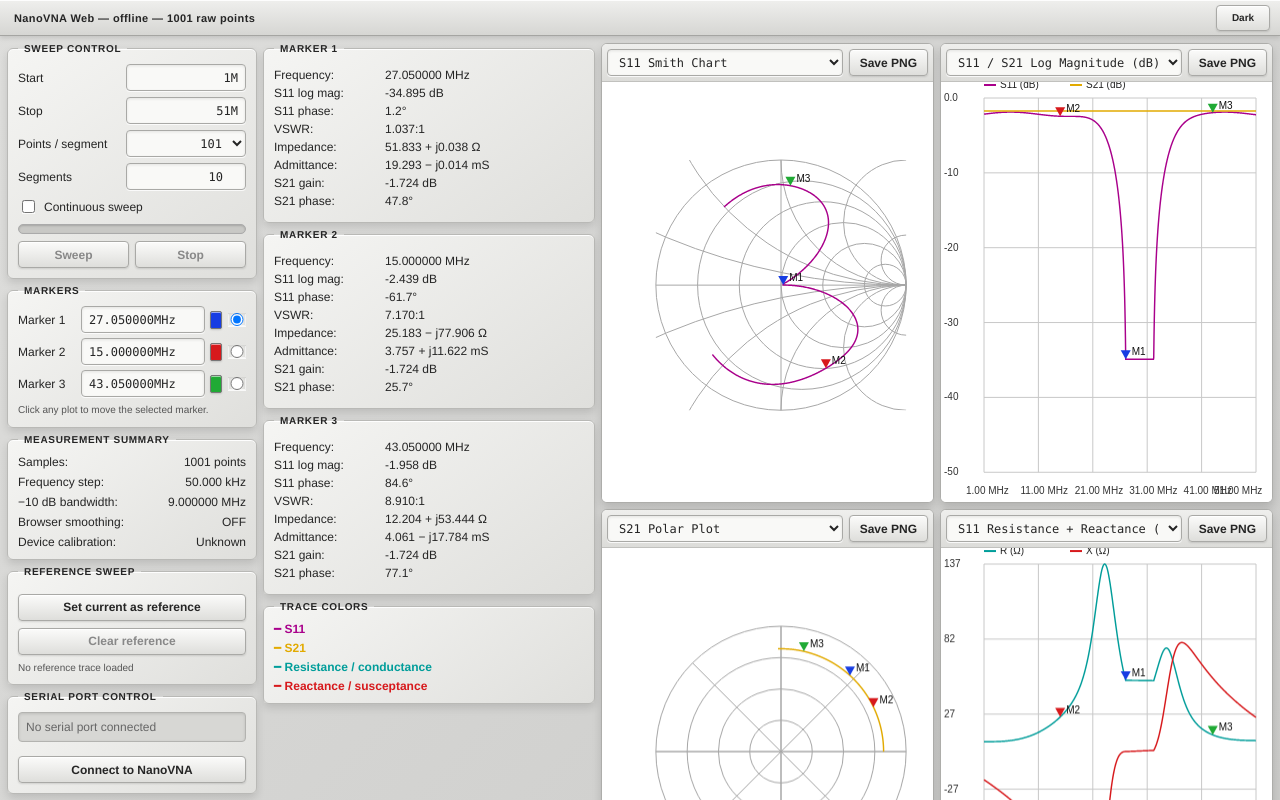
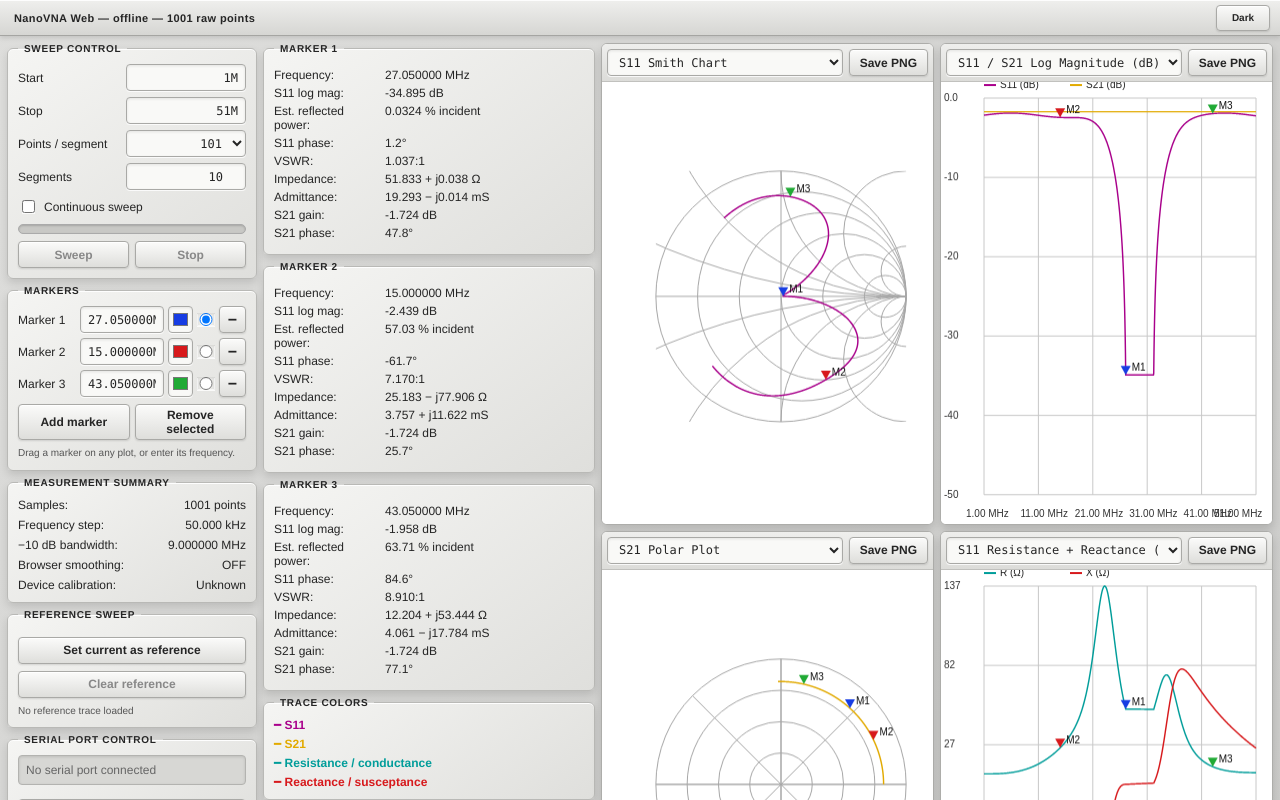
Before and after one commit to mattlmccoy/nanovna-web, a React (Vite) app: page / in a window 1280 px wide. Shown: the top 800 px of the page. Built offline with nearby package versions, Linux system fonts and the light colour scheme.

Commit message:
Add dynamic draggable markers and reflected power

```diff
--- a/src/App.tsx
+++ b/src/App.tsx
@@ -1,10 +1,10 @@
 import { useEffect, useMemo, useRef, useState } from 'react';
 import { NanoVNAConnection } from './lib/nanovna';
 import { parseMeasurementFile } from './lib/files';
-import { bandwidth, db, demoSweep, impedance, magnitude, markerIndex, phase, type Complex, type SweepPoint, vswr } from './lib/rf';
+import { bandwidth, db, demoSweep, impedance, magnitude, markerIndex, phase, reflectedPowerPercent, type Complex, type SweepPoint, vswr } from './lib/rf';
 
 type ViewMode = 'smith' | 'return-loss' | 's21-polar' | 'resistance-reactance' | 'admittance' | 'phase' | 'vswr' | 's21-gain' | 's11-magnitude' | 's11-z-magnitude' | 's11-components' | 's21-components' | 's11-group-delay' | 's21-group-delay' | 'q-factor' | 'capacitance' | 'inductance' | 's21-series-z' | 's21-shunt-z';
-type Marker = { index: number; color: string };
+type Marker = { id: number; index: number; color: string };
 
 const VIEW_LABELS: Record<ViewMode, string> = {
   smith: 'S11 Smith Chart',
@@ -29,6 +29,7 @@ const VIEW_LABELS: Record<ViewMode, string> = {
 };
 
 const TRACE = { magenta: '#a9008b', yellow: '#e2aa00', cyan: '#009d9a', red: '#d7191c', green: '#20aa35', blue: '#173de3' };
+const DEFAULT_MARKER_COLORS = [TRACE.blue, TRACE.red, TRACE.green, TRACE.magenta, TRACE.yellow, TRACE.cyan];
 
 function parseFrequency(value: string): number {
   const match = value.trim().match(/^([0-9]*\.?[0-9]+)\s*([kKmMgG]?)\s*(?:[hH][zZ])?$/);
@@ -116,7 +117,7 @@ function downloadBlob(blob: Blob, filename: string) {
   URL.revokeObjectURL(url);
 }
 
-function Chart({ mode, points, reference, markers, activeMarker, theme, onMarkerChange, onModeChange }: {
+function Chart({ mode, points, reference, markers, activeMarker, theme, onMarkerChange, onActiveMarkerChange, onModeChange }: {
   mode: ViewMode;
   points: SweepPoint[];
   reference: SweepPoint[] | null;
@@ -124,10 +125,22 @@ function Chart({ mode, points, reference, markers, activeMarker, theme, onMarker
   activeMarker: number;
   theme: 'light' | 'dark';
   onMarkerChange: (marker: number, index: number) => void;
+  onActiveMarkerChange: (marker: number) => void;
   onModeChange: (mode: ViewMode) => void;
 }) {
   const canvasRef = useRef<HTMLCanvasElement>(null);
   const geometryRef = useRef<{ x: number; y: number; w: number; h: number; smith: boolean }>({ x: 0, y: 0, w: 0, h: 0, smith: false });
+  const markerPositionsRef = useRef<Array<{ x: number; y: number } | undefined>>([]);
+  const draggingMarkerRef = useRef<number | null>(null);
+  const [resizeVersion, setResizeVersion] = useState(0);
+
+  useEffect(() => {
+    const canvas = canvasRef.current;
+    if (!canvas) return;
+    const observer = new ResizeObserver(() => setResizeVersion((version) => version + 1));
+    observer.observe(canvas);
+    return () => observer.disconnect();
+  }, []);
 
   useEffect(() => {
     const canvas = canvasRef.current;
@@ -209,6 +222,7 @@ function Chart({ mode, points, reference, markers, activeMarker, theme, onMarker
         ctx.setLineDash([4, 3]); line(referencePositions, dark ? '#b0b0aa' : '#777777'); ctx.setLineDash([]);
       }
       line(positions, mode === 'smith' ? TRACE.magenta : TRACE.yellow);
+      markerPositionsRef.current = markers.map((marker) => positions[marker.index]);
       markers.forEach((marker, index) => drawMarker(marker.index, marker.color, positions[marker.index], index));
       return;
     }
@@ -282,25 +296,26 @@ function Chart({ mode, points, reference, markers, activeMarker, theme, onMarker
       const position = positionsBySeries[0][marker.index];
       if (position && Number.isFinite(position.x) && Number.isFinite(position.y)) drawMarker(marker.index, marker.color, position, index);
     });
+    markerPositionsRef.current = markers.map((marker) => positionsBySeries[0]?.[marker.index]);
     series.forEach((item, index) => {
       ctx.fillStyle = item.color;
       ctx.fillRect(area.x + index * 86, 2, 12, 2);
       ctx.fillStyle = dark ? '#deded9' : '#222';
       ctx.fillText(`${item.label} (${item.unit})`, area.x + 16 + index * 86, 6);
     });
-  }, [activeMarker, markers, mode, points, reference, theme]);
+  }, [activeMarker, markers, mode, points, reference, resizeVersion, theme]);
 
-  function selectNearest(event: React.MouseEvent<HTMLCanvasElement>) {
+  function moveMarkerToPointer(marker: number, clientX: number, clientY: number) {
     const canvas = canvasRef.current;
     if (!canvas || !points.length) return;
     const rect = canvas.getBoundingClientRect();
-    const x = event.clientX - rect.left;
-    const y = event.clientY - rect.top;
+    const x = clientX - rect.left;
+    const y = clientY - rect.top;
     const area = geometryRef.current;
     if (!area.smith) {
       const frequency = points[0].frequency + (x - area.x) / area.w * (points.at(-1)!.frequency - points[0].frequency);
       const index = points.reduce((best, point, candidate) => Math.abs(point.frequency - frequency) < Math.abs(points[best].frequency - frequency) ? candidate : best, 0);
-      onMarkerChange(activeMarker, index);
+      onMarkerChange(marker, index);
       return;
     }
     const radius = Math.min(area.w, area.h) * 0.46;
@@ -316,7 +331,33 @@ function Chart({ mode, points, reference, markers, activeMarker, theme, onMarker
       const by = cy - current.im * radius;
       return distance < (bx - x) ** 2 + (by - y) ** 2 ? candidate : best;
     }, 0);
-    onMarkerChange(activeMarker, index);
+    onMarkerChange(marker, index);
+  }
+
+  function handlePointerDown(event: React.PointerEvent<HTMLCanvasElement>) {
+    const rect = event.currentTarget.getBoundingClientRect();
+    const x = event.clientX - rect.left;
+    const y = event.clientY - rect.top;
+    const closest = markerPositionsRef.current.reduce((best, position, index) => {
+      if (!position) return best;
+      const distance = Math.hypot(position.x - x, position.y - y);
+      return distance < best.distance ? { index, distance } : best;
+    }, { index: activeMarker, distance: Number.POSITIVE_INFINITY });
+    const marker = closest.distance <= 20 ? closest.index : activeMarker;
+    draggingMarkerRef.current = marker;
+    onActiveMarkerChange(marker);
+    event.currentTarget.setPointerCapture(event.pointerId);
+    moveMarkerToPointer(marker, event.clientX, event.clientY);
+  }
+
+  function handlePointerMove(event: React.PointerEvent<HTMLCanvasElement>) {
+    if (draggingMarkerRef.current === null) return;
+    moveMarkerToPointer(draggingMarkerRef.current, event.clientX, event.clientY);
+  }
+
+  function handlePointerEnd(event: React.PointerEvent<HTMLCanvasElement>) {
+    if (event.currentTarget.hasPointerCapture(event.pointerId)) event.currentTarget.releasePointerCapture(event.pointerId);
+    draggingMarkerRef.current = null;
   }
 
   function savePng() {
@@ -331,7 +372,7 @@ function Chart({ mode, points, reference, markers, activeMarker, theme, onMarker
         </select>
         <button onClick={savePng}>Save PNG</button>
       </div>
-      <canvas ref={canvasRef} onClick={selectNearest} aria-label={VIEW_LABELS[mode]} />
+      <canvas ref={canvasRef} onPointerDown={handlePointerDown} onPointerMove={handlePointerMove} onPointerUp={handlePointerEnd} onPointerCancel={handlePointerEnd} aria-label={VIEW_LABELS[mode]} />
     </section>
   );
 }
@@ -344,6 +385,7 @@ function MarkerReadout({ point, number }: { point: SweepPoint; number: number })
       <legend>Marker {number}</legend>
       <div><span>Frequency:</span><b>{formatFrequency(point.frequency)}</b></div>
       <div><span>S11 log mag:</span><b>{formatNumber(db(point.s11))} dB</b></div>
+      <div><span>Est. reflected power:</span><b>{formatNumber(reflectedPowerPercent(point.s11), reflectedPowerPercent(point.s11) < 0.1 ? 4 : 2)} % incident</b></div>
       <div><span>S11 phase:</span><b>{formatNumber(phase(point.s11), 1)}°</b></div>
       <div><span>VSWR:</span><b>{Number.isFinite(vswr(point.s11)) ? `${formatNumber(vswr(point.s11))}:1` : '∞:1'}</b></div>
       <div><span>Impedance:</span><b>{formatNumber(z.re)} {z.im < 0 ? '−' : '+'} j{formatNumber(Math.abs(z.im))} Ω</b></div>
@@ -357,6 +399,7 @@ function MarkerReadout({ point, number }: { point: SweepPoint; number: number })
 export default function App() {
   const connectionRef = useRef<NanoVNAConnection | null>(null);
   const stopRequestedRef = useRef(false);
+  const markerIdRef = useRef(4);
   const [points, setPoints] = useState(() => demoSweep(1e6, 51e6, 1001));
   const [reference, setReference] = useState<SweepPoint[] | null>(null);
   const [start, setStart] = useState('1M');
@@ -372,11 +415,12 @@ export default function App() {
   const [message, setMessage] = useState('Demo data shown. Browser smoothing OFF. Device calibration state unknown.');
   const initial = markerIndex(points);
   const [markers, setMarkers] = useState<Marker[]>([
-    { index: initial, color: TRACE.blue },
-    { index: Math.round(points.length * 0.28), color: TRACE.red },
-    { index: Math.round(points.length * 0.84), color: TRACE.green },
+    { id: 1, index: initial, color: TRACE.blue },
+    { id: 2, index: Math.round(points.length * 0.28), color: TRACE.red },
+    { id: 3, index: Math.round(points.length * 0.84), color: TRACE.green },
   ]);
   const [activeMarker, setActiveMarker] = useState(0);
+  const [aboutOpen, setAboutOpen] = useState(false);
   const [views, setViews] = useState<ViewMode[]>(['smith', 'return-loss', 's21-polar', 'resistance-reactance']);
   const [theme, setTheme] = useState<'light' | 'dark'>(() => document.documentElement.dataset.theme === 'dark' ? 'dark' : 'light');
   const bw = useMemo(() => bandwidth(points), [points]);
@@ -386,6 +430,13 @@ export default function App() {
     localStorage.setItem('nanovna-theme', theme);
     document.querySelector('meta[name="theme-color"]')?.setAttribute('content', theme === 'dark' ? '#1d1e20' : '#cfcfcd');
   }, [theme]);
+
+  useEffect(() => {
+    if (!aboutOpen) return;
+    const closeOnEscape = (event: KeyboardEvent) => { if (event.key === 'Escape') setAboutOpen(false); };
+    window.addEventListener('keydown', closeOnEscape);
+    return () => window.removeEventListener('keydown', closeOnEscape);
+  }, [aboutOpen]);
 
   function updateMarker(marker: number, index: number) {
     setMarkers((current) => current.map((item, candidate) => candidate === marker ? { ...item, index } : item));
@@ -397,6 +448,31 @@ export default function App() {
       const index = points.reduce((best, point, candidate) => Math.abs(point.frequency - frequency) < Math.abs(points[best].frequency - frequency) ? candidate : best, 0);
       updateMarker(marker, index);
     } catch (error) { setMessage((error as Error).message); }
+  }
+
+  function addMarker() {
+    const id = markerIdRef.current++;
+    const index = markers[activeMarker]?.index ?? markerIndex(points);
+    setMarkers((current) => [...current, { id, index, color: DEFAULT_MARKER_COLORS[current.length % DEFAULT_MARKER_COLORS.length] }]);
+    setActiveMarker(markers.length);
+  }
+
+  function removeMarker(marker: number) {
+    if (markers.length <= 1) return;
+    setMarkers((current) => current.filter((_, index) => index !== marker));
+    setActiveMarker((current) => Math.max(0, Math.min(current > marker ? current - 1 : current, markers.length - 2)));
+  }
+
+  function setMarkerColor(marker: number, color: string) {
+    setMarkers((current) => current.map((item, index) => index === marker ? { ...item, color } : item));
+  }
+
+  function remapMarkersToFrequencies(data: SweepPoint[]) {
+    setMarkers((current) => current.map((marker) => {
+      const frequency = points[Math.min(marker.index, points.length - 1)].frequency;
+      const index = data.reduce((best, point, candidate) => Math.abs(point.frequency - frequency) < Math.abs(data[best].frequency - frequency) ? candidate : best, 0);
+      return { ...marker, index };
+    }));
   }
 
   async function toggleConnection() {
@@ -436,8 +512,7 @@ export default function App() {
         const data = await connectionRef.current.sweep(parseFrequency(start), parseFrequency(stop), pointCount, segments, setProgress, () => stopRequestedRef.current);
         if (data.length) {
           setPoints(data);
-          const minimum = markerIndex(data);
-          setMarkers((current) => current.map((marker, index) => ({ ...marker, index: index === 0 ? minimum : Math.min(marker.index, data.length - 1) })));
+          remapMarkersToFrequencies(data);
           setMessage(`Sweep complete · ${data.length} samples · browser smoothing OFF · device calibration: ${calibrationState}.`);
         }
       } while (continuous && !stopRequestedRef.current);
@@ -472,8 +547,7 @@ export default function App() {
     try {
       const data = parseMeasurementFile(await file.text(), file.name);
       setPoints(data);
-      const minimum = markerIndex(data);
-      setMarkers((current) => current.map((marker, index) => ({ ...marker, index: index === 0 ? minimum : Math.min(marker.index, data.length - 1) })));
+      remapMarkersToFrequencies(data);
       setMessage(`Loaded ${file.name} · ${data.length} samples.`);
     } catch (error) { setMessage(`File load failed: ${(error as Error).message}`); }
   }
@@ -490,8 +564,15 @@ export default function App() {
             <div className="sweep-buttons"><button onClick={runSweep} disabled={busy || !connected}>Sweep</button><button onClick={stopSweep} disabled={!busy}>Stop</button></div>
           </fieldset>
           <fieldset><legend>Markers</legend>
-            {markers.map((marker, index) => <div className="marker-control" key={marker.color}><label>Marker {index + 1}</label><input defaultValue={formatFrequency(points[marker.index].frequency).replace(' ', '')} key={`${index}-${marker.index}`} onBlur={(e) => setMarkerFrequency(index, e.target.value)} /><span style={{ background: marker.color }} /><input type="radio" name="marker" checked={activeMarker === index} onChange={() => setActiveMarker(index)} /></div>)}
-            <small>Click any plot to move the selected marker.</small>
+            {markers.map((marker, index) => <div className="marker-control" key={marker.id}>
+              <label>Marker {index + 1}</label>
+              <input defaultValue={formatFrequency(points[marker.index].frequency).replace(' ', '')} key={`${marker.id}-${marker.index}`} onBlur={(event) => setMarkerFrequency(index, event.target.value)} />
+              <input className="marker-color" type="color" value={marker.color} onChange={(event) => setMarkerColor(index, event.target.value)} aria-label={`Marker ${index + 1} color`} />
+              <input type="radio" name="marker" checked={activeMarker === index} onChange={() => setActiveMarker(index)} aria-label={`Select marker ${index + 1}`} />
+              <button className="marker-remove" onClick={() => removeMarker(index)} disabled={markers.length <= 1} aria-label={`Remove marker ${index + 1}`}>−</button>
+            </div>)}
+            <div className="marker-actions"><button onClick={addMarker}>Add marker</button><button onClick={() => removeMarker(activeMarker)} disabled={markers.length <= 1}>Remove selected</button></div>
+            <small>Drag a marker on any plot, or enter its frequency.</small>
           </fieldset>
           <fieldset><legend>Measurement summary</legend>
             <div className="summary"><span>Samples:</span><b>{points.length} points</b><span>Frequency step:</span><b>{formatFrequency((points.at(-1)!.frequency - points[0].frequency) / Math.max(1, points.length - 1))}</b><span>−10 dB bandwidth:</span><b>{bw === null ? 'Not found' : formatFrequency(bw)}</b><span>Browser smoothing:</span><b>OFF</b><span>Device calibration:</span><b title={calibrationState}>{calibrationState}</b></div>
@@ -505,15 +586,29 @@ export default function App() {
         </aside>
 
         <section className="readouts-column">
-          {markers.map((marker, index) => <MarkerReadout key={index} point={points[marker.index]} number={index + 1} />)}
+          {markers.map((marker, index) => <MarkerReadout key={marker.id} point={points[marker.index]} number={index + 1} />)}
           <fieldset><legend>Trace colors</legend><div className="trace-key"><span style={{ color: TRACE.magenta }}>━ S11</span><span style={{ color: TRACE.yellow }}>━ S21</span><span style={{ color: TRACE.cyan }}>━ Resistance / conductance</span><span style={{ color: TRACE.red }}>━ Reactance / susceptance</span></div></fieldset>
         </section>
 
         <section className="charts-grid">
-          {views.map((view, index) => <Chart key={index} mode={view} points={points} reference={reference} markers={markers} activeMarker={activeMarker} theme={theme} onMarkerChange={updateMarker} onModeChange={(mode) => setViews((current) => current.map((item, candidate) => candidate === index ? mode : item))} />)}
+          {views.map((view, index) => <Chart key={index} mode={view} points={points} reference={reference} markers={markers} activeMarker={activeMarker} theme={theme} onMarkerChange={updateMarker} onActiveMarkerChange={setActiveMarker} onModeChange={(mode) => setViews((current) => current.map((item, candidate) => candidate === index ? mode : item))} />)}
         </section>
       </div>
-      <div className="statusbar"><span>{message}</span><span>Units shown on every readout · device data remains local · Protocol reference: <a href="https://github.com/NanoVNA-Saver/nanovna-saver" target="_blank" rel="noreferrer">NanoVNA Saver</a></span></div>
+      <div className="statusbar"><span>{message}</span><span className="status-actions"><a href="https://github.com/NanoVNA-Saver/nanovna-saver" target="_blank" rel="noreferrer">NanoVNA Saver</a><button onClick={() => setAboutOpen(true)}>About</button></span></div>
+      {aboutOpen && <div className="modal-backdrop" onMouseDown={() => setAboutOpen(false)}>
+        <section className="about-dialog" role="dialog" aria-modal="true" aria-labelledby="about-title" onMouseDown={(event) => event.stopPropagation()}>
+          <div className="about-titlebar"><h2 id="about-title">NanoVNA Web</h2><button onClick={() => setAboutOpen(false)}>Close</button></div>
+          <div className="about-content">
+            <h3>Connection and data</h3>
+            <p>Device communication uses Web Serial in this browser. Measurement data remains on this computer unless it is exported.</p>
+            <h3>Measurement scope</h3>
+            <p>Browser smoothing is off. Derived views are calculated from the complex S11 and S21 samples. Measurement accuracy depends on the NanoVNA calibration state and firmware.</p>
+            <h3>Credits</h3>
+            <p>This is a separate browser implementation. Its protocol behavior and feature design were informed by <a href="https://github.com/NanoVNA-Saver/nanovna-saver" target="_blank" rel="noreferrer">NanoVNA Saver</a>, created by Rune B. Broberg and maintained by its contributors.</p>
+            <p><a href="https://github.com/mattlmccoy/nanovna-web" target="_blank" rel="noreferrer">Source and notices</a></p>
+          </div>
+        </section>
+      </div>}
     </main>
   );
 }
--- a/src/lib/rf.ts
+++ b/src/lib/rf.ts
@@ -15,6 +15,10 @@ export function magnitude(value: Complex): number {
 
 export function db(value: Complex): number {
   return 20 * Math.log10(Math.max(magnitude(value), 1e-12));
+}
+
+export function reflectedPowerPercent(value: Complex): number {
+  return magnitude(value) ** 2 * 100;
 }
 
 export function phase(value: Complex): number {
--- a/src/styles.css
+++ b/src/styles.css
@@ -23,9 +23,11 @@ legend { padding: 0 6px; font-size: 10px; font-weight: 800; letter-spacing: .07e
 .check-row { display: flex; align-items: center; gap: 6px; margin-top: 7px; }
 .check-row input { min-height: 0; }
 .sweep-buttons { display: grid; grid-template-columns: 1fr 1fr; gap: 6px; margin-top: 7px; }
-.marker-control { display: grid; grid-template-columns: 58px minmax(0, 1fr) 13px 18px; align-items: center; gap: 5px; margin-bottom: 5px; }
+.marker-control { display: grid; grid-template-columns: 58px minmax(0, 1fr) 25px 18px 27px; align-items: center; gap: 4px; margin-bottom: 5px; }
 .marker-control input[type='radio'] { min-height: 0; margin: 0; }
-.marker-control span { width: 12px; height: 18px; border: 1px solid #777; border-radius: 2px; box-shadow: inset 0 1px rgba(255,255,255,.55), 0 1px 2px rgba(0,0,0,.15); }
+.marker-color { width: 25px; min-height: 25px; padding: 2px; cursor: pointer; }
+.marker-remove { min-width: 27px; padding: 2px; font-size: 16px; line-height: 1; }
+.marker-actions { display: grid; grid-template-columns: 1fr 1fr; gap: 5px; margin-top: 7px; }
 small { display: block; margin-top: 6px; color: #555; line-height: 1.35; }
 .summary { display: grid; grid-template-columns: 1fr auto; gap: 6px 8px; }
 .summary b { font-weight: 400; text-align: right; }
@@ -43,10 +45,22 @@ small { display: block; margin-top: 6px; color: #555; line-height: 1.35; }
 .chart-titlebar { display: flex; flex: 0 0 auto; align-items: center; gap: 6px; padding: 5px; border-bottom: 1px solid #c1c1be; background: linear-gradient(#efefed, #dcdcd9); }
 .chart-titlebar select { min-width: 0; flex: 1; }
 .chart-titlebar button { white-space: nowrap; }
-.chart-panel canvas { width: 100%; height: 100%; min-height: 240px; cursor: crosshair; }
+.chart-panel canvas { width: 100%; height: 100%; min-height: 240px; cursor: crosshair; touch-action: none; user-select: none; }
 .statusbar { min-height: 29px; display: flex; justify-content: space-between; gap: 20px; padding: 7px 11px; border-top: 1px solid #9e9e9b; background: linear-gradient(#e7e7e4, #cececb); box-shadow: inset 0 1px rgba(255,255,255,.8); color: #333; font-family: 'SFMono-Regular', Consolas, monospace; font-size: 10px; }
 .statusbar a { color: inherit; font-weight: 700; text-underline-offset: 2px; }
 .statusbar span:first-child::before { content: ''; display: inline-block; width: 7px; height: 7px; margin-right: 7px; border-radius: 50%; background: var(--yellow); border: 1px solid #aa9710; box-shadow: 0 0 4px rgba(241,213,28,.7); }
+.status-actions { display: flex; align-items: center; gap: 10px; white-space: nowrap; }
+.status-actions button { min-height: 19px; padding: 1px 7px; font-family: inherit; font-size: 10px; }
+.modal-backdrop { position: fixed; z-index: 10; inset: 0; display: grid; place-items: center; padding: 18px; background: rgba(25,25,25,.42); }
+.about-dialog { width: min(470px, 100%); overflow: hidden; border: 1px solid #9d9d99; border-radius: 7px; background: var(--surface); box-shadow: 0 18px 50px rgba(0,0,0,.34), inset 0 1px rgba(255,255,255,.8); }
+.about-titlebar { display: flex; align-items: center; justify-content: space-between; padding: 7px 9px 7px 13px; border-bottom: 1px solid #b8b8b4; background: linear-gradient(#f0f0ee, #d8d8d5); }
+.about-titlebar h2 { margin: 0; font-size: 13px; letter-spacing: .03em; }
+.about-titlebar button { min-height: 24px; }
+.about-content { padding: 13px 15px 15px; line-height: 1.45; }
+.about-content h3 { margin: 12px 0 3px; font-size: 10px; letter-spacing: .07em; text-transform: uppercase; }
+.about-content h3:first-child { margin-top: 0; }
+.about-content p { margin: 0 0 7px; }
+.about-content a { color: inherit; font-weight: 700; text-underline-offset: 2px; }
 
 html[data-theme='dark'] { color-scheme: dark; }
 html[data-theme='dark'] body { color: #deded9; background: #1d1e20; }
@@ -67,6 +81,8 @@ html[data-theme='dark'] .serial-status.online { color: #74d88c; background: #172
 html[data-theme='dark'] .chart-panel { border-color: #0f1012; background: #17181a; box-shadow: inset 0 1px rgba(255,255,255,.05), 0 5px 11px rgba(0,0,0,.5); }
 html[data-theme='dark'] .chart-titlebar { border-color: #121315; background: linear-gradient(#3a3b3e, #292a2d); }
 html[data-theme='dark'] .statusbar { color: #cacac5; border-color: #0f1012; background: linear-gradient(#303134, #222326); box-shadow: inset 0 1px rgba(255,255,255,.06); }
+html[data-theme='dark'] .about-dialog { color: #deded9; border-color: #101113; background: #292a2d; box-shadow: 0 18px 55px rgba(0,0,0,.72), inset 0 1px rgba(255,255,255,.07); }
+html[data-theme='dark'] .about-titlebar { border-color: #111214; background: linear-gradient(#3b3c40, #28292c); }
 
 @media (max-width: 1180px) {
   .main-grid { grid-template-columns: 230px 300px minmax(470px, 1fr); }
```
Also changed, not shown: 2 other files (tests, documents, lock files or other folders).
